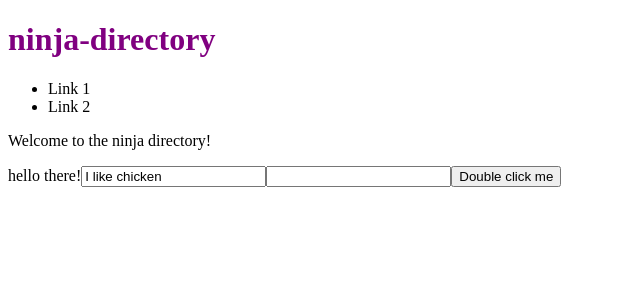
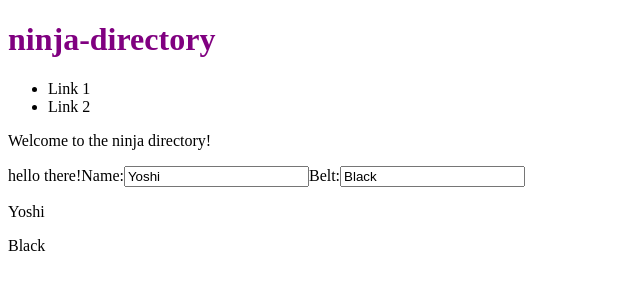
Before and after one commit to DanielWGross/Net-Ninja-Angular, an Angular app: page / in a window 1280 px wide. Shown: the top 300 px of the page, without its empty margins (0-640 px from the left). Built offline with nearby package versions, Linux system fonts and the light colour scheme.

Commit message:
#13 Complete

```diff
--- a/src/app/app.module.ts
+++ b/src/app/app.module.ts
@@ -1,6 +1,6 @@
 import { BrowserModule } from '@angular/platform-browser';
 import { NgModule } from '@angular/core';
-
+import { FormsModule } from '@angular/forms';
 import { AppComponent } from './app.component';
 import { HomeComponent } from './home/home.component';
 
@@ -10,7 +10,8 @@ import { HomeComponent } from './home/home.component';
     HomeComponent
   ],
   imports: [
-    BrowserModule
+    BrowserModule,
+    FormsModule
   ],
   providers: [],
   bootstrap: [AppComponent]
--- a/src/app/home/home.component.html
+++ b/src/app/home/home.component.html
@@ -3,6 +3,8 @@
 </p>
 <ng-content></ng-content>
 
-<input [value]="myString" />
-<input [attr.required]="myBoolean" />
-<button (dblclick)="alertMe('I like beef')">Double click me</button>
+<label>Name:</label><input [(ngModel)]="ninja.name">
+<label>Belt:</label><input [(ngModel)]="ninja.belt">
+
+<p>{{ ninja.name }}</p>
+<p>{{ ninja.belt }}</p>
--- a/src/app/home/home.component.ts
+++ b/src/app/home/home.component.ts
@@ -7,8 +7,10 @@ import { Component, OnInit } from '@angular/core';
 })
 export class HomeComponent implements OnInit {
   homeTitle: string = "Welcome to the ninja directory!";
-  myString: string = "I like chicken";
-  myBoolean: boolean = true;
+  ninja = {
+    name: <string> "Yoshi",
+    belt: <string> "Black"
+  };
 
   constructor() { }
 
```
